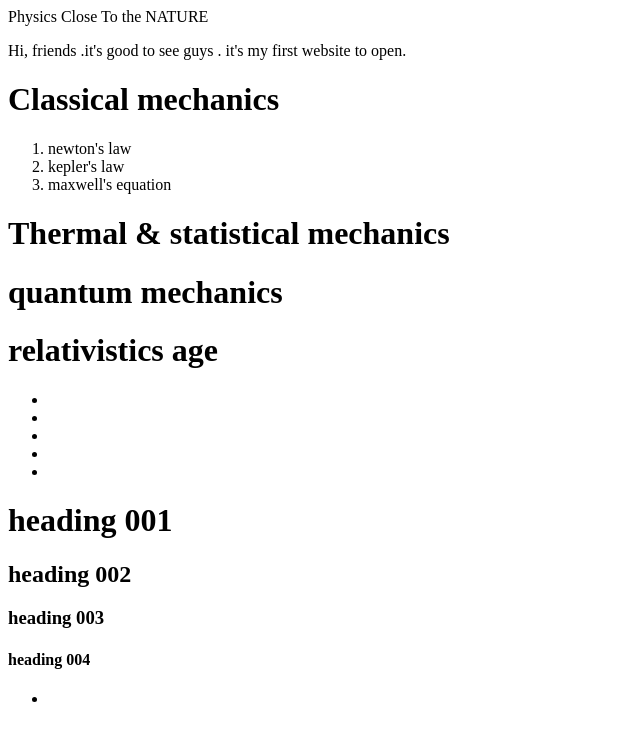
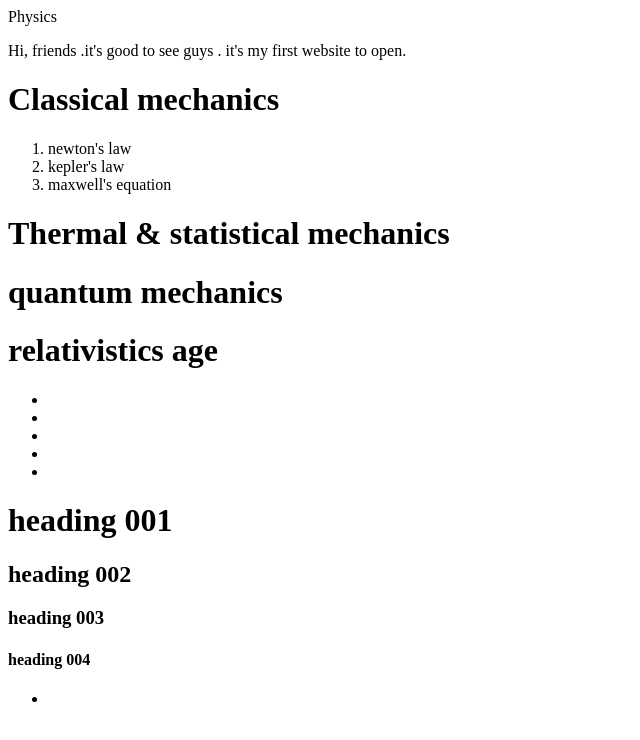
Before and after one commit to Bisaw123/physicshtml, a plain HTML site: page 001/01_paragraphelement/index.html in a window 1280 px wide. Shown: the whole page, without its empty margins (0-640 px from the left). Drawn offline with Linux system fonts and the light colour scheme.

Commit message:
Update index.html

```diff
--- a/001/01_paragraphelement/index.html
+++ b/001/01_paragraphelement/index.html
@@ -2,7 +2,7 @@
 <html lang="en">
 <head>
   <meta charset="UTF-8">
-  <tittle>Physics Close To the NATURE<tittle>
+  <tittle>Physics<tittle>
     </head>
     <body>
       <p>Hi, friends .it's good to see guys . it's my first website to open.</p>
```
